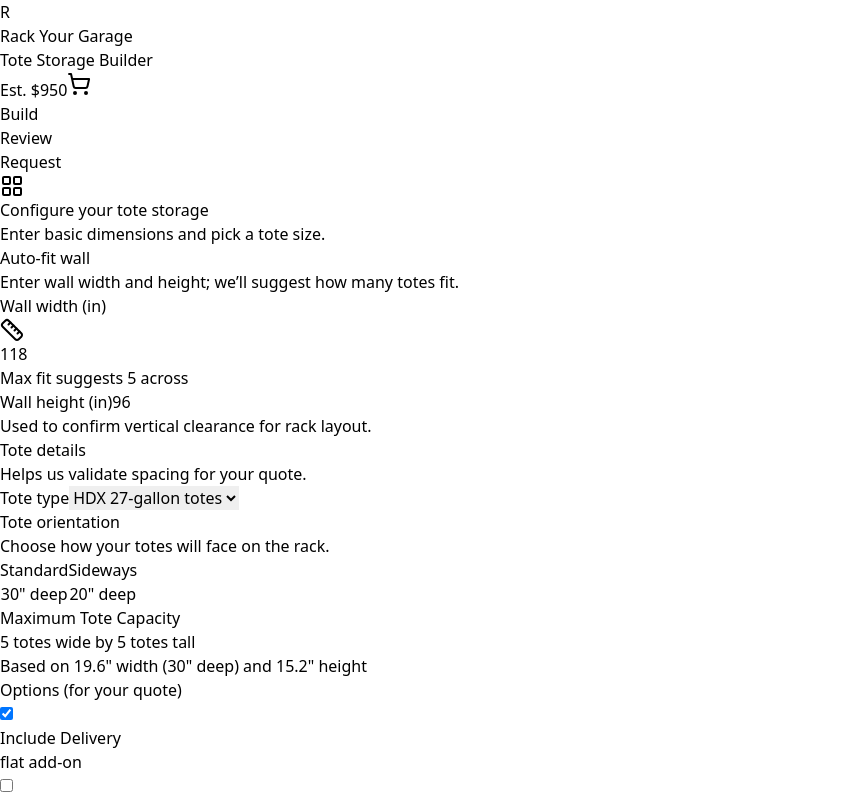
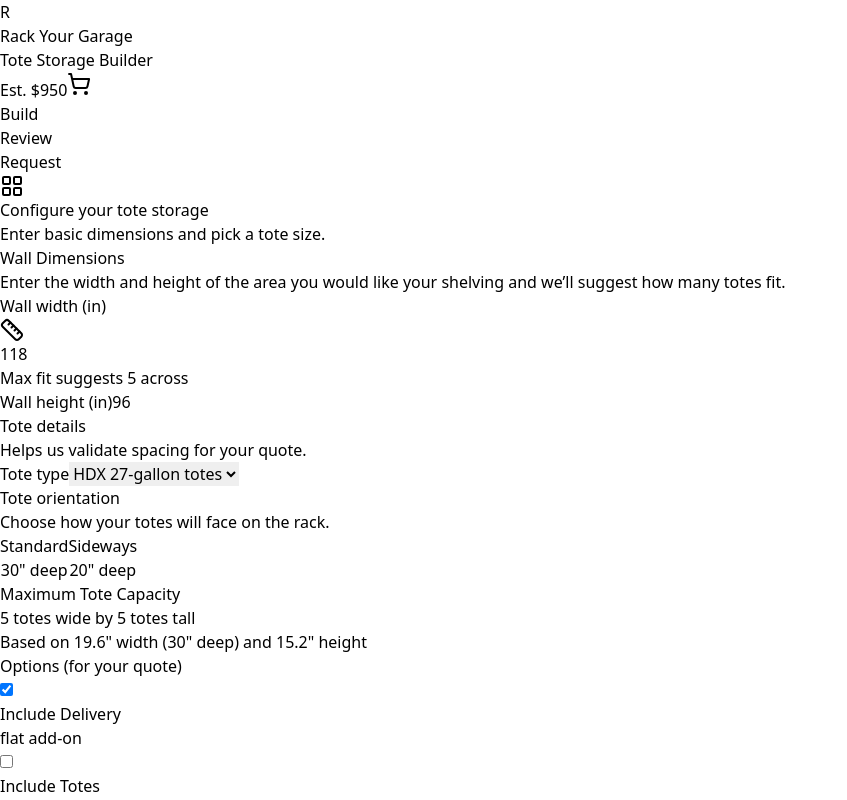
Before and after one commit to jdrzayich/tote-builder, a Next.js app: page / in a window 1280 px wide. Shown: the top 800 px of the page, without its empty margins (0-847 px from the left). Built offline with nearby package versions, Linux system fonts and the light colour scheme.

Commit message:
Update page.tsx

```diff
--- a/app/page.tsx
+++ b/app/page.tsx
@@ -365,8 +365,8 @@ function BuilderApp() {
             <StepShell key="build" title="Configure your tote storage" subtitle="Enter basic dimensions and pick a tote size." icon={LayoutGrid}>
               <Card>
                 <CardHeader>
-                  <CardTitle>Auto-fit wall</CardTitle>
-                  <CardDescription>Enter wall width and height; we’ll suggest how many totes fit.</CardDescription>
+                  <CardTitle>Wall Dimensions</CardTitle>
+                  <CardDescription>Enter the width and height of the area you would like your shelving and we’ll suggest how many totes fit.</CardDescription>
                 </CardHeader>
                 <CardContent className="space-y-4">
                   <div className="grid grid-cols-2 gap-3">
@@ -390,7 +390,6 @@ function BuilderApp() {
                     onChange={(e) => setWallHeightIn(Number(e.target.value))}
                      />
                     <div className="text-xs text-neutral-500">
-                      Used to confirm vertical clearance for rack layout.
                   </div>
               </div>
 
```
